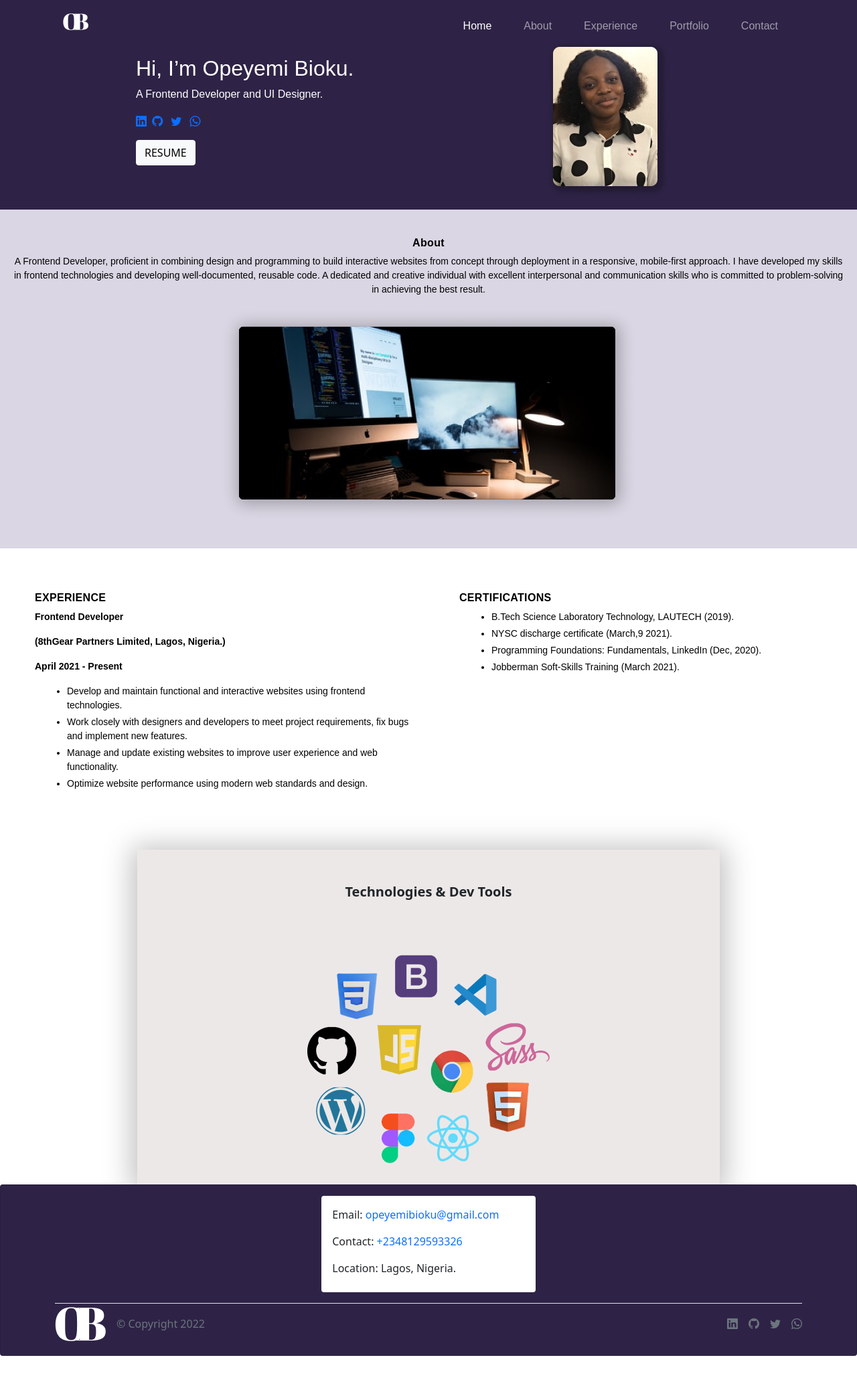
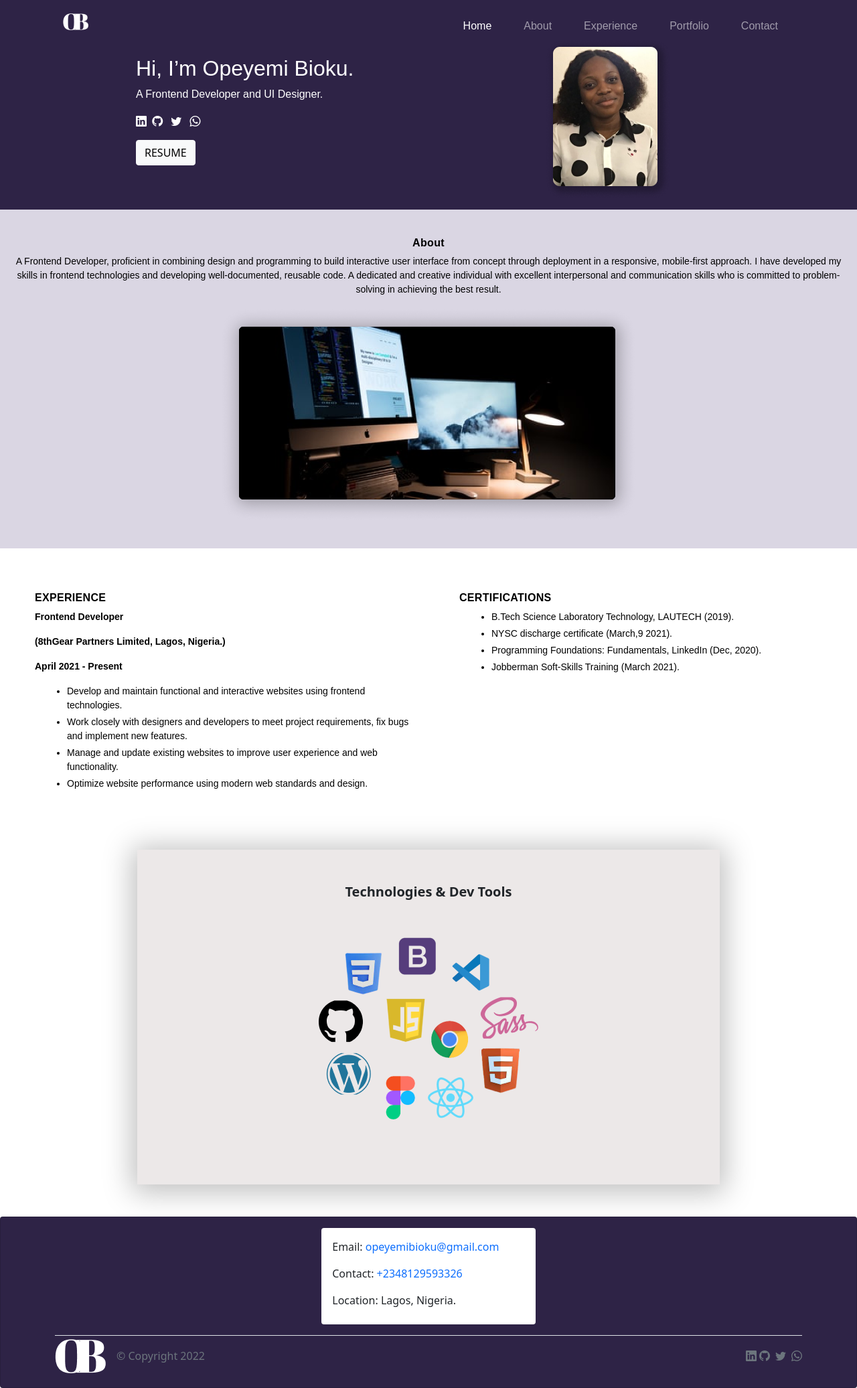
Before and after one commit to Opeyemi128/Portfolio, a plain HTML site: page index.html in a window 1280 px wide. Shown: the part 5-2078 px from the top of the page at 67% size. Before the commit the page ends 2030 px from the top, so only its background shows below. Drawn offline with nearby package versions, Linux system fonts and the light colour scheme.

Commit message:
Modified

```diff
--- a/css/style.scss
+++ b/css/style.scss
@@ -79,7 +79,7 @@
 //portfolio start
 .portfolio{
     background-color: #FCF9F9;
-    height: 32rem;
+    // height: 32rem;
 }
 //portfolio start
 
--- a/index.html
+++ b/index.html
@@ -51,10 +51,10 @@
                   <h5 class="card-title myName">Hi, I’m Opeyemi Bioku.</h5>
                   <p class="card-text myIntro">A Frontend Developer and UI Designer.</p>
                   <div class="icons">
-                    <a href="www.linkedin.com/in/opeyemi-bioku"><i class="bi bi-linkedin"></i></a>
-                    <a href="https://github.com/Opeyemi128"><i class="bi bi-github mx-1"></i></a>
-                    <a href="https://twitter.com/therealayobami?t=8Vu5Q5UxVDUpRNA7yyaAbg&s=09"><i class="bi bi-twitter mx-1"></i></a>
-                    <a href="wa.me/2348129593326"><i class="bi bi-whatsapp mx-1"></i></a>
+                    <a href="https://www.linkedin.com/in/opeyemi-bioku" style="color: white;"><i class="bi bi-linkedin"></i></a>
+                    <a href="https://github.com/Opeyemi128" style="color: white;"><i class="bi bi-github mx-1"></i></a>
+                    <a href="https://twitter.com/therealayobami?t=8Vu5Q5UxVDUpRNA7yyaAbg&s=09" style="color: white;"><i class="bi bi-twitter mx-1"></i></a>
+                    <a href="wa.me/2348129593326" style="color: white;"><i class="bi bi-whatsapp mx-1"></i></a>
                   </div>
                     <a href="https://docs.google.com/document/d/1V6SxDkaX2RIHTCVkLT_osn_ZV_3Z0ApZ/edit?usp=sharing&ouid=118144934130455461753&rtpof=true&sd=true" class="btn btn-light mt-3">RESUME</a>
 
@@ -72,7 +72,7 @@
         <div class="text-center" id="about">
           <div class="card-body aboutSection">
             <h5 class="card-title about-header mt-4">About</h5>
-            <p class="card-text about-text">A Frontend Developer, proficient in combining design and programming to build interactive websites from concept through deployment in a responsive, mobile-first approach. I have developed my skills in frontend technologies and developing well-documented, reusable code. A dedicated and creative individual with excellent interpersonal and communication skills who is committed to problem-solving in achieving the best result.</p>
+            <p class="card-text about-text">A Frontend Developer, proficient in combining design and programming to build interactive user interface from concept through deployment in a responsive, mobile-first approach. I have developed my skills in frontend technologies and developing well-documented, reusable code. A dedicated and creative individual with excellent interpersonal and communication skills who is committed to problem-solving in achieving the best result.</p>
             <div class="text-center mb-3 mb-4">
               <img src="images/image1.png" class="mx-auto card-img-top w-50 h-50 d-none d-sm-none d-md-block d-lg-block" alt="...">
               <img src="images/ope.png" class="d-md-none d-lg-none d-sm-block " alt="">
@@ -119,18 +119,18 @@
         <!-- experience section end -->
 
         <!-- tech section start -->
-        <div class="row justify-content-center pt-4 mt-5">
+        <div class="row justify-content-center pt-4 mt-5 mb-5">
           <div class="tech-section text-center col-md-8">
               <p class="tech-text mt-5">Technologies & Dev Tools</p>
-              <div class="d-flex justify-content-center pt-5">
-                <img src="images/tech.png" alt="">
+              <div class="d-flex justify-content-center pt-4">
+                <img src="images/tech1.png" alt="">
               </div>
         </div>
         </div>
         <!-- tech section end -->
 
         <!-- my works section start -->
-        <!-- <div class="portfolio mt-5">
+       <!-- <div class="portfolio mt-5">
         <div class="text-center">
           <div class="card-body">
             <h5 class="card-title about-header mt-2">Portfolio</h5>
@@ -141,13 +141,13 @@
             <img src="images/figma.jpg" class="card-img-top ms-5 me-5" alt="...">
           </div>
           <div class="col-3 mx-5">
-            <img src="images/figma.jpg" class="card-img-top ms-5 me-5" alt="...">
+            <img src="images/portfolio-website.png" class="card-img-top ms-5 me-5 h-75 rounded" alt="...">
           </div>
           <div class="col-3 mx-5">
             <img src="images/figma.jpg" class="card-img-top ms-5 me-5" alt="...">
           </div>
         </div>
-        </div> -->
+        </div>  -->
         <!-- my works section end -->
 
         <!-- footer start -->
@@ -170,10 +170,10 @@
               <span class="text-muted">&copy; Copyright 2022</span>
             </div>
             <ul class="nav col-md-4 justify-content-end list-unstyled d-flex">
-              <li class="ms-3"><a class="text-muted" href="www.linkedin.com/in/opeyemi-bioku"><i class="bi bi-linkedin"></i></a></li>
-              <li class="ms-3"><a class="text-muted" href="https://github.com/Opeyemi128"><i class="bi bi-github"></i></a></li>
-              <li class="ms-3"><a class="text-muted" href="https://twitter.com/therealayobami?t=8Vu5Q5UxVDUpRNA7yyaAbg&s=09"><i class="bi bi-twitter"></i></a></li>
-              <li class="ms-3"><a class="text-muted" href="wa.me/2348129593326"><i class="bi bi-whatsapp"></i></a></li>
+              <li class="ms-1"><a class="text-muted" href="www.linkedin.com/in/opeyemi-bioku"><i class="bi bi-linkedin"></i></a></li>
+              <li class="ms-1"><a class="text-muted" href="https://github.com/Opeyemi128"><i class="bi bi-github"></i></a></li>
+              <li class="ms-2"><a class="text-muted" href="https://twitter.com/therealayobami?t=8Vu5Q5UxVDUpRNA7yyaAbg&s=09"><i class="bi bi-twitter"></i></a></li>
+              <li class="ms-2"><a class="text-muted" href="wa.me/2348129593326"><i class="bi bi-whatsapp"></i></a></li>
             </ul>
           </footer>
         </div>
```
Also changed, not shown: css/style.css, css/style.min.css, images/tech1.png (added), 3 other files.
